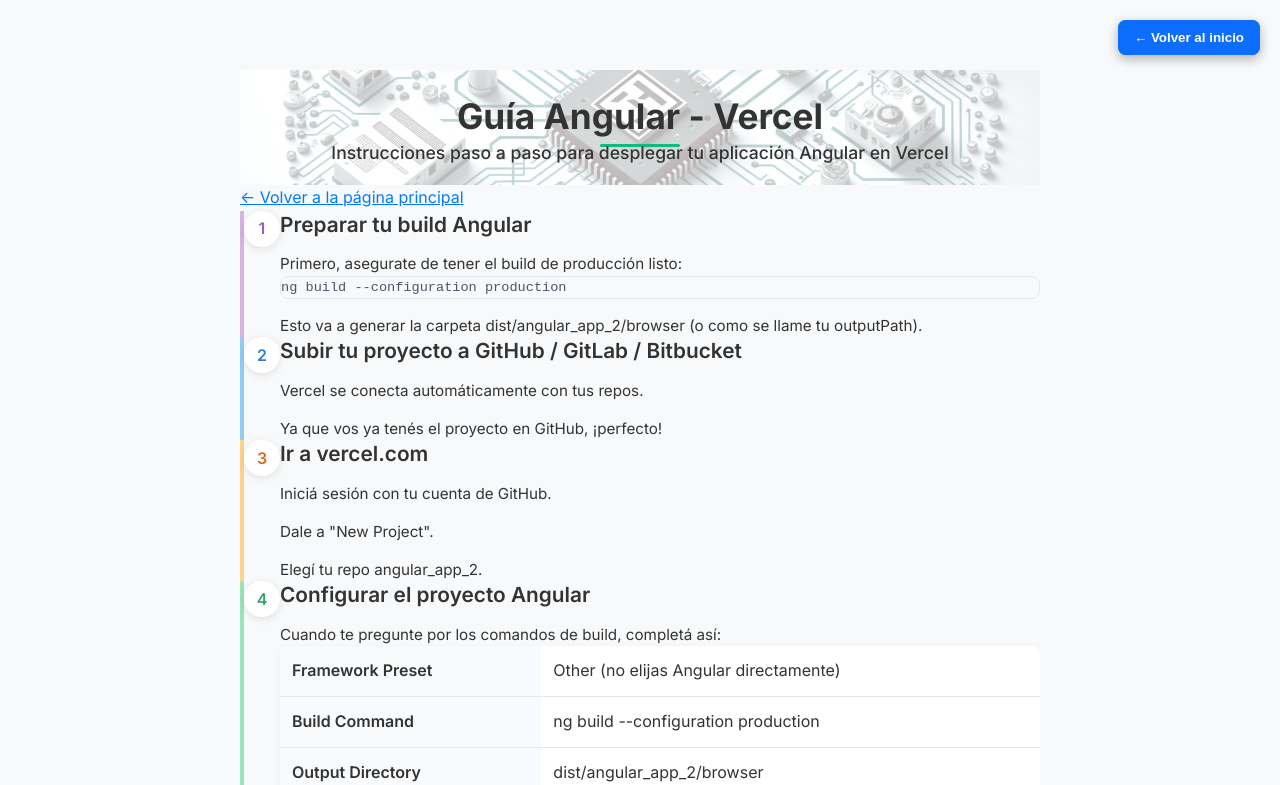
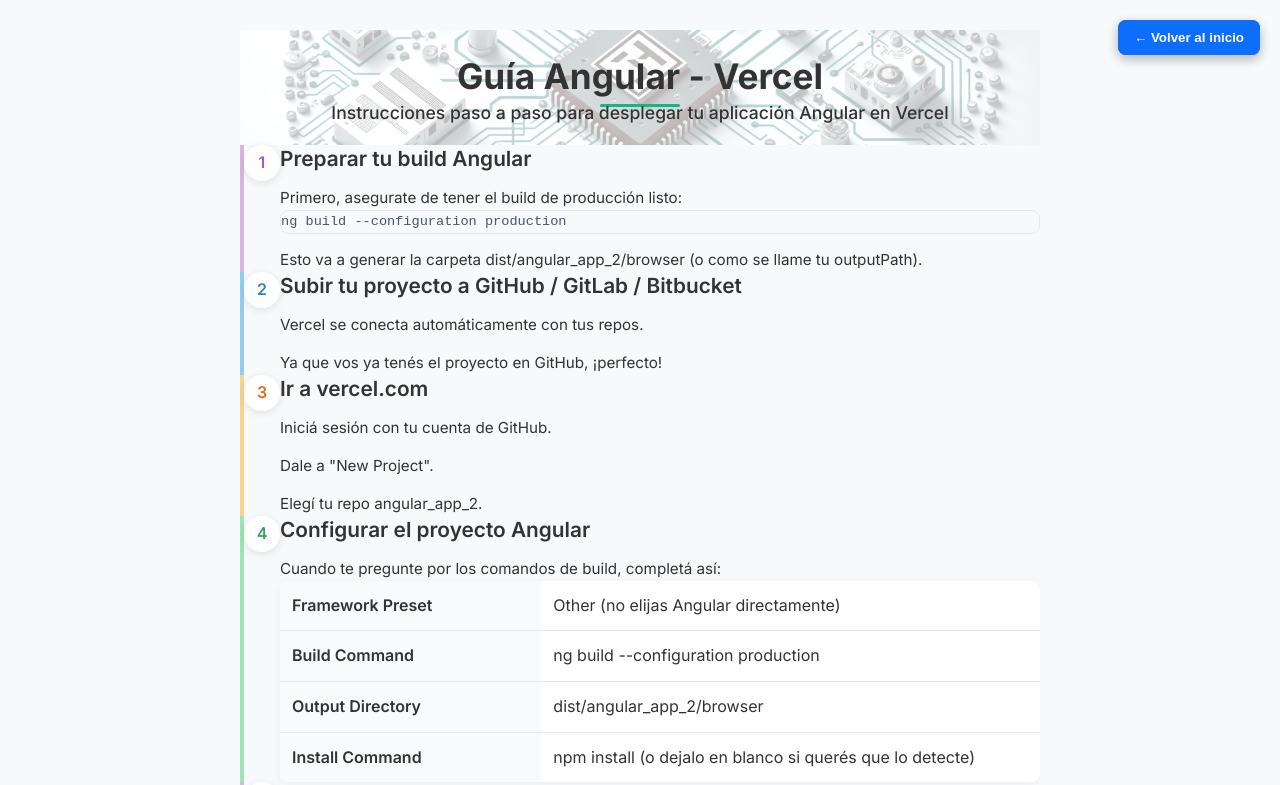
Before and after one commit to JHProyectos/angular_app_2, an Angular app: page /vercel in a window 1280 px wide. Shown: the top 785 px of the page. Built offline with nearby package versions, Linux system fonts and the light colour scheme.

Commit message:
actualizacion sin los espacioados parametrizados

```diff
--- a/src/app/app-routing.module.ts
+++ b/src/app/app-routing.module.ts
@@ -8,11 +8,11 @@
   { path: "", component: LandingPageComponent },
   { path: "gh-pages", component: GhPagesComponent },
   { path: "vercel", component: VercelComponent },
-  {  path: "**", redirectTo: "", pathMatch: "full" },
+  { path: "**", redirectTo: "", pathMatch: "full" },
 ]
 
 @NgModule({
   imports: [RouterModule.forRoot(appRoutes)],
   exports: [RouterModule],
 })
-export class AppRoutingModule {}
+export class AppRoutingModule { }
--- a/src/app/app.component.ts
+++ b/src/app/app.component.ts
@@ -24,23 +24,7 @@
       ])
     ])
   ],
-  styles: [
-    `
-    .container {
-      width: 100%;
-      padding: 20px;
-      margin: 0 auto;
-      padding-top: 40px;
-      padding-bottom: 40px;
-    }
-
-    @media (max-width: 768px) {
-      .container {
-        padding: 10px;
-      }
-    }
-  `,
-  ],
+  styles: [  ],
   standalone: false,
 })
 export class AppComponent {
--- a/src/app/landing-page/landing-page.component.css
+++ b/src/app/landing-page/landing-page.component.css
@@ -3,6 +3,15 @@
    ============================================================
    Estilos para la página principal con opciones de navegación
 */
+/* Reseteao de CSS al principio del archivo*/
+*,
+*::before,
+*::after {
+  margin: 0;
+  padding: 0;
+  box-sizing: border-box;
+}
+
 
 /* === Variables CSS para mantener consistencia === */
 :root {
--- a/src/app/landing-page/landing-page.component.html
+++ b/src/app/landing-page/landing-page.component.html
@@ -6,7 +6,7 @@
     </div>
 
     <div class="options-container">
-      <div div class="option-card" (click)="navigateTo('gh-pages')">
+      <div class="option-card" (click)="navigateTo('gh-pages')">
         <div class="option-icon github-icon"></div>
         <div class="option-content">
           <h2>GitHub Pages</h2>
--- a/src/app/landing-page/landing-page.component.ts
+++ b/src/app/landing-page/landing-page.component.ts
@@ -1,10 +1,10 @@
 import { Component } from '@angular/core';
 import { Router } from '@angular/router';
-import { BackButtonComponent } from '../back-button/back-button.component';
+import { CommonModule } from '@angular/common';
 
 @Component({
   selector: 'app-landing-page',
-  imports: [],
+  imports: [CommonModule],
   templateUrl: './landing-page.component.html',
   styleUrl: './landing-page.component.css',
 })
--- a/src/app/vercel/vercel.component.html
+++ b/src/app/vercel/vercel.component.html
@@ -4,7 +4,6 @@
       <p class="subtitle">Instrucciones paso a paso para desplegar tu aplicación Angular en Vercel</p>
     </div>
 
-    <button class="back-link" (click)="navigateTo('/')">← Volver a la página principal</button>
     <app-back-button></app-back-button>
 
     <div class="step-container">
--- a/src/styles.css
+++ b/src/styles.css
@@ -29,14 +29,9 @@
 }
 
 /* Ajustes para el contenedor principal de la aplicación */
-.container {
-  width: 100%;
-  max-width: 900px;
-  margin: 0 auto;
-  padding: 0;
-}
 
-/* Utilidades para espaciado */
+
+/* Utilidades para espaciado
 .mt-1 {
   margin-top: 4px;
 }
@@ -69,7 +64,7 @@
   margin-bottom: 2rem;
 }
 
-/* Utilidades para texto */
+ Utilidades para texto */
 .text-center {
   text-align: center;
 }
```
